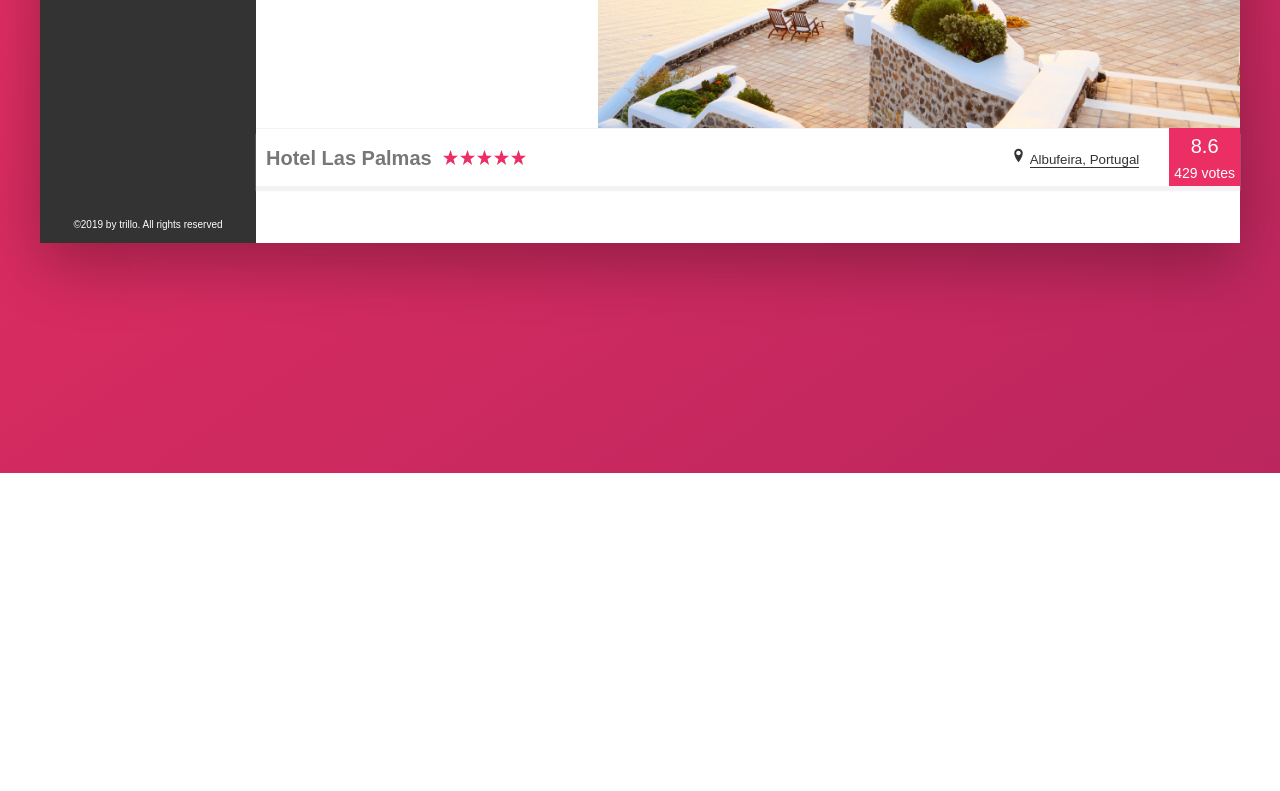
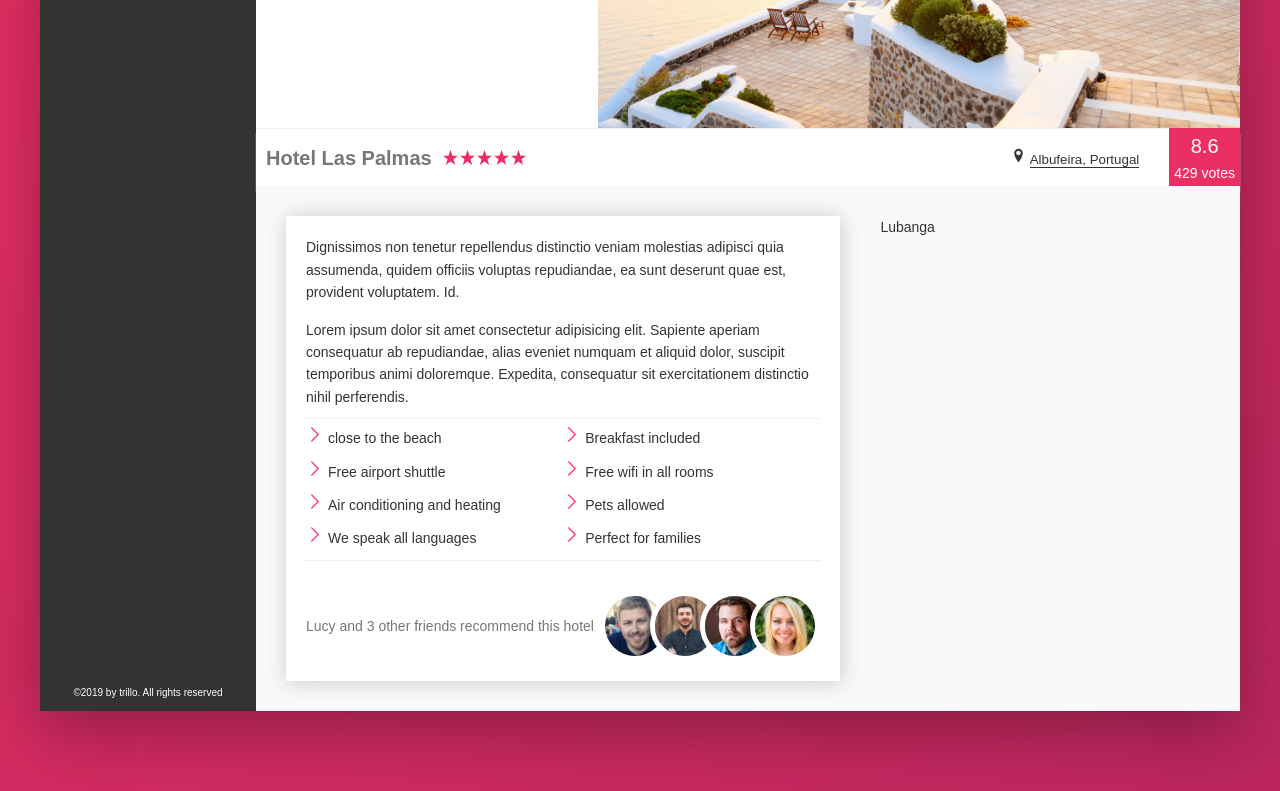
Before and after one commit to timlubanga/TRILLIO-PROJECT, a website: page index.html in a window 1280 px wide. Shown: the part 407-1198 px from the top of the page. Before the commit the page ends 880 px from the top, so only its background shows below. Drawn offline with Linux system fonts and the light colour scheme.

Commit message:
add description section

```diff
--- a/index.html
+++ b/index.html
@@ -141,6 +141,44 @@
                            <div class="overview_rating-count">429 votes</div>
                         </div>
                     </div>
+                    <div class="details">
+                        <div class="details_description">
+                            <p class="paragraph">
+                                  Dignissimos non tenetur repellendus distinctio veniam molestias adipisci quia assumenda, quidem officiis voluptas repudiandae, ea sunt deserunt quae est, provident voluptatem. Id.
+                            </p>
+
+                            <p class="paragraph">
+                                Lorem ipsum dolor sit amet consectetur adipisicing elit. Sapiente aperiam consequatur ab repudiandae, alias eveniet numquam et aliquid dolor, suscipit temporibus animi doloremque. Expedita, consequatur sit exercitationem distinctio nihil perferendis.
+                            </p>
+
+                            <ul class="list">
+                                <li class="list_item">close to the beach</li>
+                                <li class="list_item">Breakfast included</li>
+                                <li class="list_item">Free airport shuttle</li>
+                                <li class="list_item">Free wifi in all rooms</li>
+                                <li class="list_item">Air conditioning and heating</li>
+                                <li class="list_item">Pets allowed</li>
+                                <li class="list_item">We speak all languages</li>
+                                <li class="list_item">Perfect for families</li>
+                            </ul>
+
+                            <div class="recommend">
+                                <p class="recommend_count">
+                                    Lucy and 3 other friends recommend this hotel
+                                </p>
+
+                            <div class="recommend_friends">
+                                <img src="img/user-3.jpg" alt="Friend 1" class="recommend_photo">
+                                <img src="img/user-4.jpg" alt="Friend 2" class="recommend_photo">
+                                <img src="img/user-5.jpg" alt="Friend 3" class="recommend_photo">
+                                <img src="img/user-6.jpg" alt="Friend 4" class="recommend_photo">
+                            </div>
+                            </div>
+                        </div>
+                        <div class="details_testimony">
+                            Lubanga
+                        </div>
+                    </div>
                 </main>
             </div>
         </div>
--- a/sass/_components.scss
+++ b/sass/_components.scss
@@ -362,3 +362,91 @@ margin-right:1rem
         transform: scale(1);
     }
 }
+
+.details{
+    font-size: 1.4rem;
+    background-color:var(--color-grey-light-1);
+    color: var(--color-grey-dark-1);
+    padding:3rem;
+    display: flex;
+
+}
+.details_description{
+    background-color: #fff;
+    flex:0 0 60%;
+    margin-right:4rem;
+    padding:2rem;
+    box-shadow: 1px 1px 20px rgba(0,0,0,0.2);
+
+}
+
+.details_testimony{
+    flex:1
+
+}
+
+.paragraph{
+
+}
+
+.paragraph:not(:last-of-type){
+    margin-bottom:1.5rem
+}
+
+.list{
+    border-top: 1px solid var(--color-grey-light-3);
+    padding-top:0.7rem;
+    list-style: none;
+    display:flex;
+    flex-wrap: wrap;
+    margin-top:1rem;
+
+
+    &_item{
+        margin-bottom:1rem;
+        flex: 0 0 50%
+
+    };
+
+    &_item:before{
+        content:"";
+        background-color:var(--color-primary-light);
+        mask-image: url(../img/chevron-thin-right.svg);
+        -webkit-mask-image: url(../img/chevron-thin-right.svg);
+        -webkit-mask-size: cover;
+        mask-size: cover;
+        display:inline-block;
+        height:1.7rem;
+        width:1.7rem;
+        margin-right:.5rem
+
+    }
+}
+
+
+.recommend{
+border-top: 1px solid var(--color-grey-light-3);
+display:flex;
+padding-top:3rem;
+justify-content: space-between;
+align-items: center;
+    &_count{
+        font-size:1.4rem;
+        color: var(--color-grey-dark-2);
+
+    }
+
+    &_friends{
+        display:flex;
+
+    }
+
+    &_photo{
+        box-sizing: content-box;
+        margin-left:-2rem;
+        height:6rem;
+        width:6rem;
+        border: 0.5rem solid white;
+        border-radius: 50%;
+    }
+}
--- a/sass/_layout.scss
+++ b/sass/_layout.scss
@@ -33,6 +33,5 @@
 
 .hotel-view{
     flex:1;
-    height:50rem
 
 }
```
Also changed, not shown: css/style.css.
